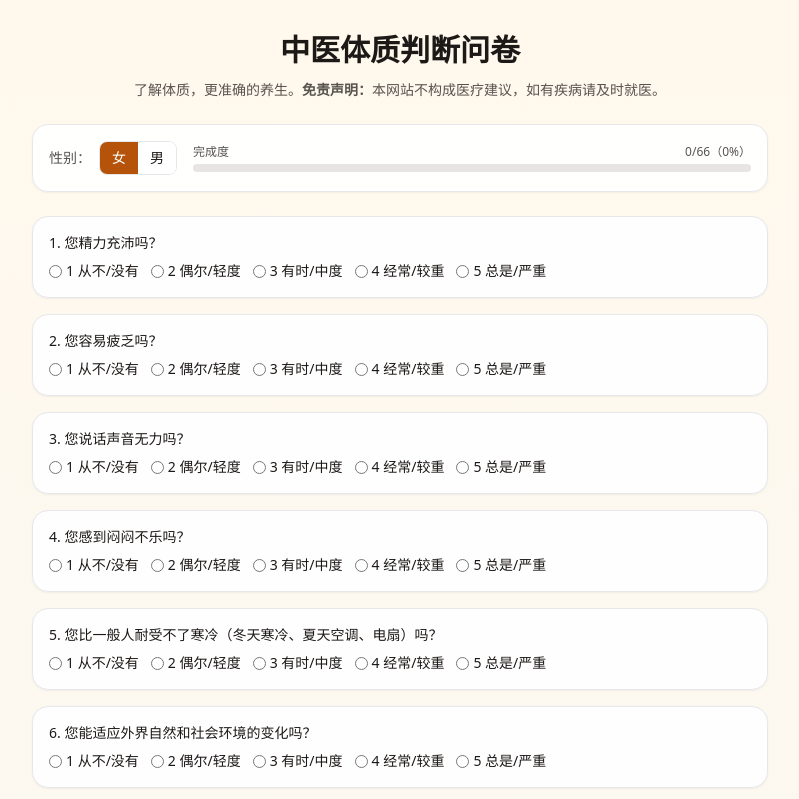
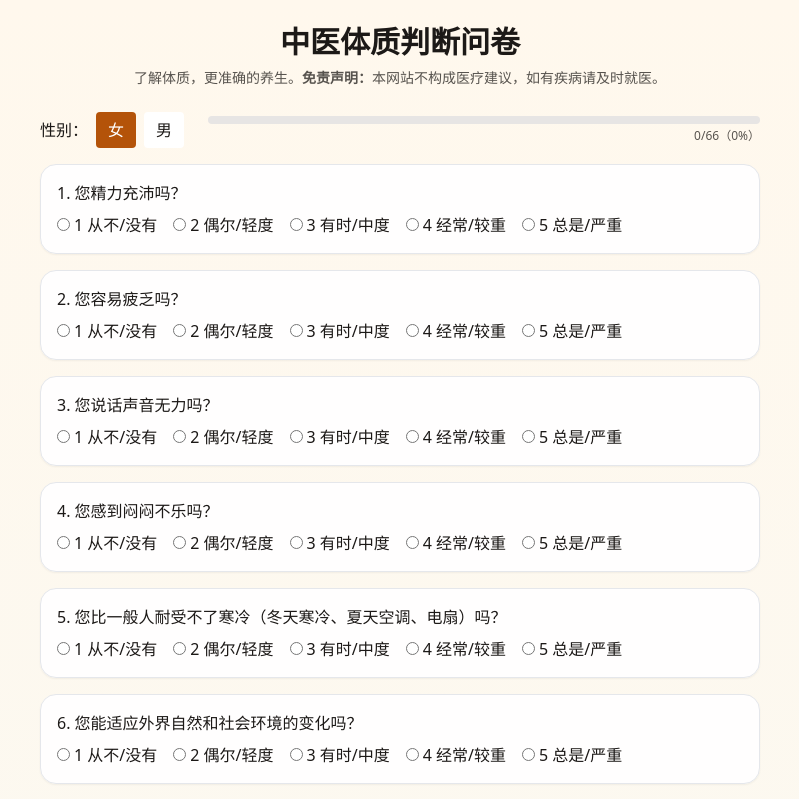
Before and after one commit to Keyi0452/Bodynature, a React (Vite) app: page / in a window 1280 px wide. Shown: the top 799 px of the page, without its empty margins (240-1039 px from the left). Built offline with nearby package versions, Linux system fonts and the light colour scheme.

Commit message:
updated 10.24

```diff
--- a/src/App.tsx
+++ b/src/App.tsx
@@ -11,6 +11,18 @@ const THEME = {
   brand: "#B45309",
   brandDark: "#92400E",
   accent: "#F59E0B",
+};
+
+const DESCRIPTION: Record<BodyType, string> = {
+  平和质: "你的身体状态整体平衡，精神好、睡眠也不错。保持规律作息、饮食清淡，是很理想的体质。",
+  气虚质: "容易觉得累，说话没力气，天气变化时也容易感冒。注意多休息、保证睡眠会更好。",
+  阳虚质: "怕冷、手脚常冰凉，容易精神不振。多晒太阳、吃热的食物会让你更有活力。",
+  阴虚质: "常觉得热、容易口干、睡不踏实。多喝水、别太晚睡，会让身体更舒服。",
+  痰湿质: "容易困、身体沉重，或有点怕热。清淡饮食、少油腻能让身体更轻松。",
+  湿热质: "脸上容易出油或长痘，有时觉得闷热或口苦。清爽饮食、多喝水最合适。",
+  血瘀质: "有时脸色暗、皮肤干、容易酸痛。适度活动、拉伸会让气血更顺畅。",
+  气郁质: "容易心情闷、紧张或焦虑，睡眠也容易受影响。多放松、多交流能帮你舒展心情。",
+  特禀质: "体质比较敏感，容易过敏或对环境变化反应大。注意防护、保持稳定作息就很好。",
 };
 
 function paletteFor(t?: BodyType) {
@@ -28,12 +40,6 @@ function paletteFor(t?: BodyType) {
 }
 
 const SITE_URL = "https://checkyourbodynature.vercel.app";
-
-async function ensureHtml2canvas(): Promise<(node: HTMLElement, opts?: any) => Promise<HTMLCanvasElement>> {
-  const mod = await import("html2canvas");
-  return mod.default;
-}
-
 const SCALE = [
   { v: 1, label: "1 从不/没有" },
   { v: 2, label: "2 偶尔/轻度" },
@@ -56,15 +62,11 @@ const ADVICE: Record<BodyType, { daily: string[]; diet: string[] }> = {
   特禀质: { daily: ["减少过敏原暴露；保持室内洁净通风。"], diet: ["避免过敏食物，清润饮食。"] },
 };
 
-const isWeChat = () => typeof navigator !== "undefined" && /MicroMessenger/i.test(navigator.userAgent);
-const isMobile = () => typeof navigator !== "undefined" && /Android|iPhone|iPad|iPod/i.test(navigator.userAgent);
-
-type View = "form" | "result";
-
 export default function App() {
-  const [view, setView] = useState<View>("form");
+  const [view, setView] = useState<"form" | "result">("form");
   const [sex, setSex] = useState<"male" | "female">("female");
   const bank = useMemo(() => getQuestions({ sex }), [sex]);
+
   const flat = useMemo(() => {
     const items: { type: BodyType; idx: number; text: string }[] = [];
     (Object.keys(bank) as BodyType[]).forEach((t) => {
@@ -100,98 +102,56 @@ export default function App() {
   };
 
   const qrCanvasRef = useRef<HTMLCanvasElement | null>(null);
-  async function generateQR() {
-    const canvas = qrCanvasRef.current;
-    if (!canvas) return;
-    await QRCode.toCanvas(canvas, SITE_URL, { margin: 1, width: 180, errorCorrectionLevel: "M" });
-  }
-
-  useEffect(() => { if (view === "result") generateQR(); }, [view]);
-
-  async function handleSharePoster() {
-    try {
-      const html2canvas = await ensureHtml2canvas();
-      const node = document.getElementById("poster-root");
-      if (!node) return;
-      const canvas = await html2canvas(node, { scale: 2 });
-      const blob = await new Promise<Blob>((r) => canvas.toBlob((b) => r(b as Blob), "image/png"));
-      const url = URL.createObjectURL(blob);
-      const a = document.createElement("a");
-      a.href = url;
-      a.download = "体质自测-分享图.png";
-      document.body.appendChild(a);
-      a.click();
-      a.remove();
-      URL.revokeObjectURL(url);
-    } catch (err) {
-      console.error(err);
-      alert("生成分享图失败，请稍后再试。");
-    }
-  }
+  useEffect(() => {
+    if (view === "result" && qrCanvasRef.current) QRCode.toCanvas(qrCanvasRef.current, SITE_URL, { width: 160 });
+  }, [view]);
 
   if (view === "form") {
     return (
       <div className="min-h-screen" style={{ backgroundImage: THEME.bgGradient, color: THEME.text }}>
-        <div className="mx-auto max-w-3xl px-4 py-8">
-          <h1 className="text-3xl font-semibold text-center mb-3">中医体质判断问卷</h1>
+        <div className="max-w-3xl mx-auto p-6">
+          <h1 className="text-3xl font-semibold text-center mb-2">中医体质判断问卷</h1>
           <p className="text-sm text-center mb-6" style={{ color: THEME.subText }}>
             了解体质，更准确的养生。<b>免责声明：</b>本网站不构成医疗建议，如有疾病请及时就医。
           </p>
-          <div className="mb-6 p-4 rounded-2xl shadow-sm backdrop-blur" style={{ background: THEME.cardBg, border: `1px solid ${THEME.border}` }}>
-            <div className="flex flex-col sm:flex-row items-center gap-4">
+          <div className="flex items-center justify-between mb-4">
             <div className="flex items-center gap-2">
-                <span className="text-sm" style={{ color: THEME.subText }}>性别：</span>
-                <div className="flex rounded-lg overflow-hidden border" style={{ borderColor: THEME.border }}>
+              <span>性别：</span>
               {(["female", "male"] as const).map((s) => (
-                    <button key={s} onClick={() => setSex(s)}
-                      className="px-3 py-1.5 text-sm transition-colors"
+                <button key={s} onClick={() => setSex(s)} className="px-3 py-1.5 rounded"
                   style={{ background: sex === s ? THEME.brand : "#fff", color: sex === s ? "#fff" : THEME.text }}>
                   {s === "female" ? "女" : "男"}
                 </button>
               ))}
             </div>
+            <div className="flex-1 ml-6">
+              <div className="h-2 bg-stone-200 rounded-full overflow-hidden">
+                <div className="h-full bg-amber-500 rounded-full transition-all" style={{ width: `${percent}%` }} />
               </div>
-              <div className="flex-1 w-full">
-                <div className="flex items-center justify-between text-xs mb-1" style={{ color: THEME.subText }}>
-                  <span>完成度</span><span>{done}/{total}（{percent}%）</span>
-                </div>
-                <div className="h-2 rounded-full bg-stone-200 overflow-hidden">
-                  <div className="h-full rounded-full transition-all" style={{ width: `${percent}%`, background: `linear-gradient(90deg, #FDBA74, ${THEME.brand})` }} />
-                </div>
-              </div>
+              <p className="text-xs text-right mt-1" style={{ color: THEME.subText }}>
+                {done}/{total}（{percent}%）
+              </p>
             </div>
           </div>
           <ol className="space-y-4">
             {flat.map((q, i) => (
-              <li key={i} id={`q-${i}`} className="p-4 rounded-2xl shadow-sm" style={{ background: THEME.cardBg, border: `1px solid ${THEME.border}` }}>
-                <div className="mb-2 text-sm">{i + 1}. {q.text}</div>
-                <div className="flex flex-wrap gap-3 text-sm">
+              <li key={i} id={`q-${i}`} className="p-4 rounded-2xl shadow-sm"
+                style={{ background: THEME.cardBg, border: `1px solid ${THEME.border}` }}>
+                <div className="mb-2">{i + 1}. {q.text}</div>
+                <div className="flex flex-wrap gap-4">
                   {SCALE.map((s) => (
-                    <label key={s.v} className="flex items-center gap-1 cursor-pointer">
-                      <input
-                        type="radio"
-                        name={`${q.type}-${i}`}
-                        checked={answers[q.type]?.[q.idx] === s.v}
-                        onChange={() =>
-                          setAnswers((prev) => ({
-                            ...prev,
-                            [q.type]: prev[q.type]?.map((x, j) => (j === q.idx ? s.v : x)),
-                          }))
-                        }
-                      />
-                      {s.label}
+                    <label key={s.v}>
+                      <input type="radio" name={`${q.type}-${i}`} checked={answers[q.type]?.[q.idx] === s.v}
+                        onChange={() => setAnswers((p) => ({ ...p, [q.type]: p[q.type]?.map((x, j) => (j === q.idx ? s.v : x)) }))} />
+                      <span className="ml-1">{s.label}</span>
                     </label>
                   ))}
                 </div>
               </li>
             ))}
           </ol>
-          <div className="text-center mt-8">
-            <button
-              onClick={handleSubmit}
-              disabled={done < total}
-              className="px-6 py-2 rounded-xl text-white shadow-sm"
-              style={{ background: done === total ? THEME.brandDark : "#aaa" }}>
+          <div className="text-center mt-6">
+            <button onClick={handleSubmit} className="px-6 py-2 rounded-xl text-white" style={{ background: THEME.brand }}>
               提交并查看结果
             </button>
           </div>
@@ -201,53 +161,55 @@ export default function App() {
   }
 
   if (!result) return null;
-
   const { trans, mainTypes } = result;
 
   return (
     <div className="min-h-screen px-4 py-8" style={{ backgroundImage: THEME.bgGradient, color: THEME.text }}>
-      <div id="poster-root" className="max-w-3xl mx-auto rounded-2xl p-6 shadow-md" style={{ background: THEME.cardBg }}>
-        <h2 className="text-center text-2xl font-semibold mb-1">体质自测 · 结果海报</h2>
-        <div className="text-center text-sm mb-6" style={{ color: THEME.subText }}>
-          主要体质：{mainTypes.join("、")}
+      <div className="max-w-3xl mx-auto bg-white/90 rounded-2xl shadow p-6">
+        <h2 className="text-2xl font-semibold text-center mb-4">体质自测 · 结果报告</h2>
+        <div className="grid sm:grid-cols-2 gap-4 mb-6">
+          {mainTypes.map((t) => (
+            <div key={t} className="p-4 rounded-2xl shadow-sm text-sm" style={{ background: paletteFor(t).soft }}>
+              <div className="text-lg font-semibold mb-1" style={{ color: paletteFor(t).dark }}>{t}</div>
+              <div style={{ color: THEME.text }}>{DESCRIPTION[t]}</div>
             </div>
-        <div className="flex flex-col sm:flex-row gap-6 items-start justify-between">
-          <div className="flex-1">
-            <div className="text-sm font-medium mb-2">各体质转化分（0~100）</div>
-            {Object.entries(trans).map(([k, v]) => (
+          ))}
+        </div>
+        <div className="mb-6">
+          <h3 className="font-medium mb-2">各体质转化分（0~100）</h3>
+          {(Object.entries(trans) as [BodyType, number][]).map(([k, v]) => (
             <div key={k} className="flex items-center gap-2 mb-1">
               <div style={{ width: "5em" }}>{k}</div>
               <div className="flex-1 h-3 bg-stone-200 rounded-full overflow-hidden">
-                  <div className="h-full rounded-full" style={{ width: `${v}%`, background: paletteFor(k as BodyType).main }} />
+                <div className="h-full" style={{ width: `${v}%`, background: paletteFor(k).main }} />
               </div>
               <div className="w-10 text-right text-sm">{v.toFixed(0)}</div>
             </div>
           ))}
-            <div className="font-medium mb-2 mt-6">建议摘要</div>
+        </div>
+        <div className="mb-6">
+          <h3 className="font-medium mb-1">建议摘要</h3>
           <ul className="text-sm list-disc list-inside space-y-1">
             {mainTypes.flatMap((t) => ADVICE[t]?.daily.concat(ADVICE[t]?.diet || [])).map((s, i) => (
               <li key={i}>{s}</li>
             ))}
           </ul>
         </div>
+        <div className="flex flex-col sm:flex-row items-center justify-between gap-4">
           <div className="text-center">
-            <canvas ref={qrCanvasRef} width={180} height={180} className="inline-block bg-white rounded-xl" />
-            <div className="mt-2 text-xs text-stone-500">扫码进入体质测试</div>
+            <canvas ref={qrCanvasRef} width={160} height={160} className="bg-white p-2 rounded-xl inline-block" />
+            <p className="text-xs mt-2" style={{ color: THEME.subText }}>扫码进入体质测试</p>
           </div>
-        </div>
-        <div className="mt-8 text-center text-xs" style={{ color: THEME.subText }}>
+          <div className="text-xs text-stone-500 text-center sm:text-right">
             * 本工具仅用于健康教育与体质自测，不构成医疗建议；如有不适或疾病，请及时就医。
           </div>
         </div>
         <div className="text-center mt-6">
           <button onClick={() => setView("form")} className="px-4 py-2 rounded-xl border mr-3"
-          style={{ borderColor: THEME.border, color: THEME.text }}>
-          返回修改答案
-        </button>
-        <button onClick={handleSharePoster} className="px-4 py-2 rounded-xl text-white shadow-sm"
-          style={{ background: THEME.brandDark }}>
-          分享给朋友
-        </button>
+            style={{ borderColor: THEME.border }}>返回修改答案</button>
+          <button onClick={() => window.scrollTo({ top: 0, behavior: "smooth" })} className="px-4 py-2 rounded-xl text-white"
+            style={{ background: THEME.brandDark }}>分享给朋友</button>
+        </div>
       </div>
     </div>
   );
```
Lines whose indentation alone changed are shown as unchanged.
